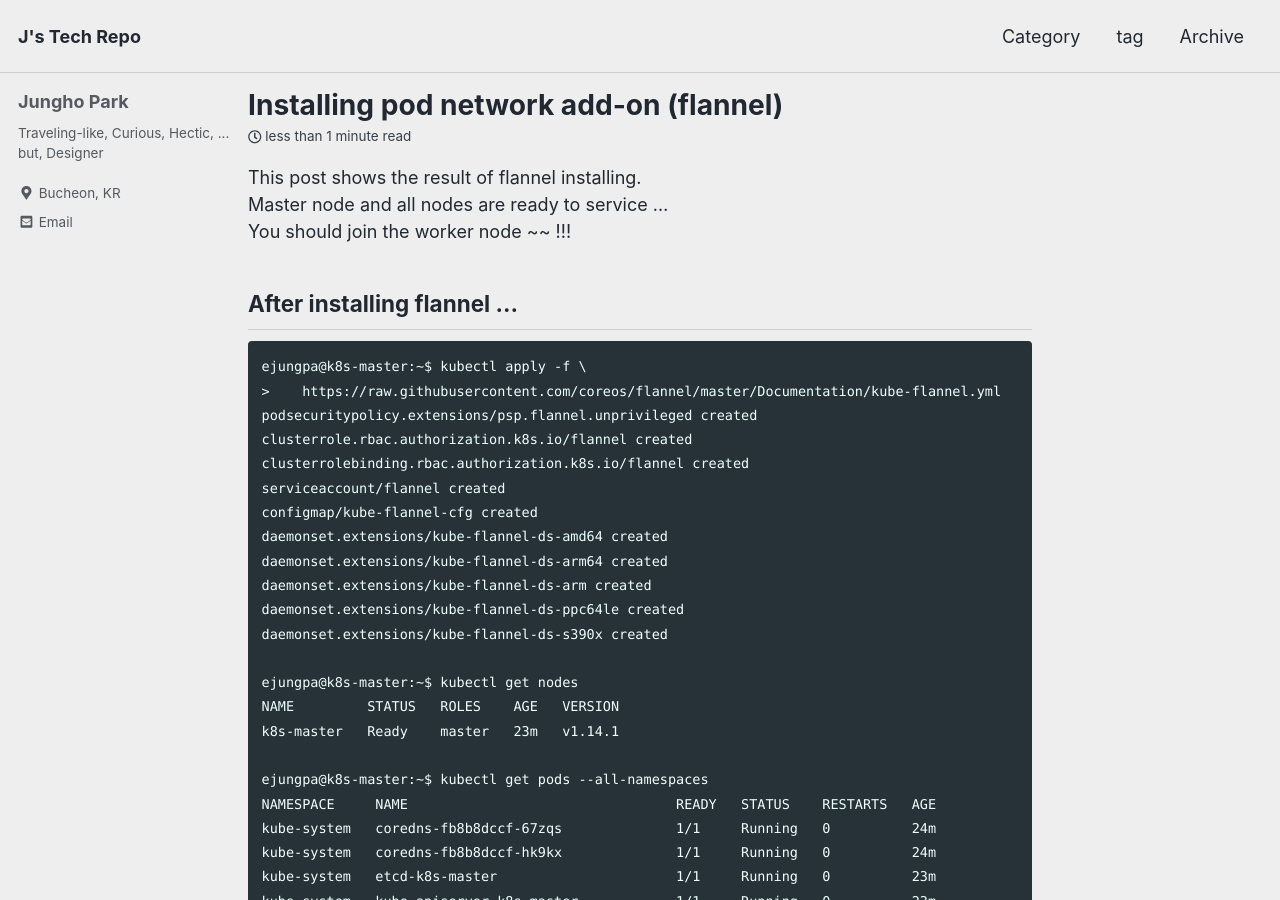
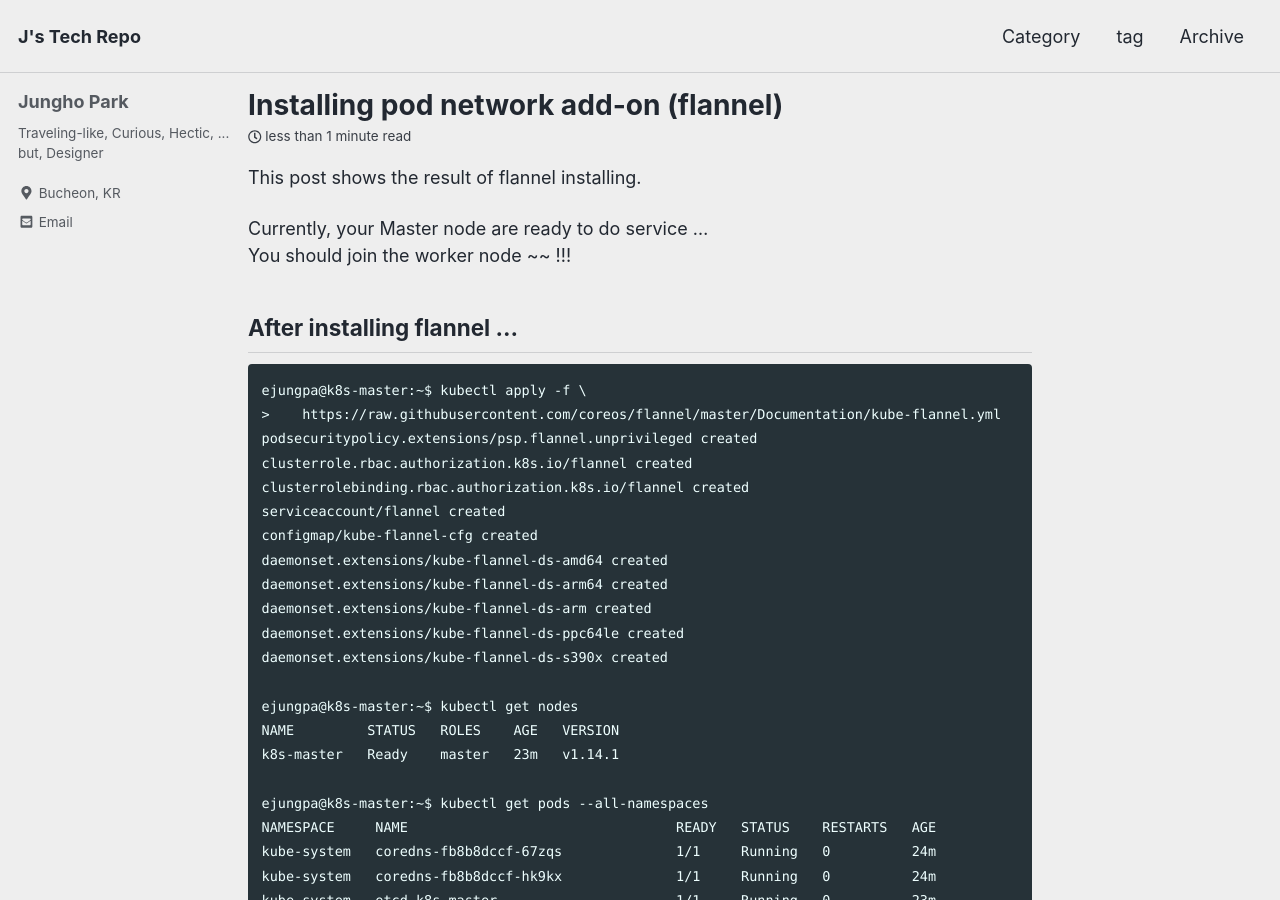
Before and after one commit to unipark00/tekrepo, a Jekyll site: the page built from _posts/2019-04-10-flannel_install.md, in a window 1280 px wide and 900 px high. Built offline with Jekyll 4.4.1, drawn with Linux system fonts in a browser that asks for light colours; cached includes are drawn as plain includes.

Commit message:
Update 2019-04-10-flannel_install.md

```diff
--- a/_posts/2019-04-10-flannel_install.md
+++ b/_posts/2019-04-10-flannel_install.md
@@ -8,7 +8,8 @@ toc: false
 ---
 
 This post shows the result of flannel installing.
-Master node and all nodes are ready to service ...
+
+Currently, your Master node are ready to do service ...
 You should join the worker node ~~ !!!
 
 ## After installing flannel ...
```
